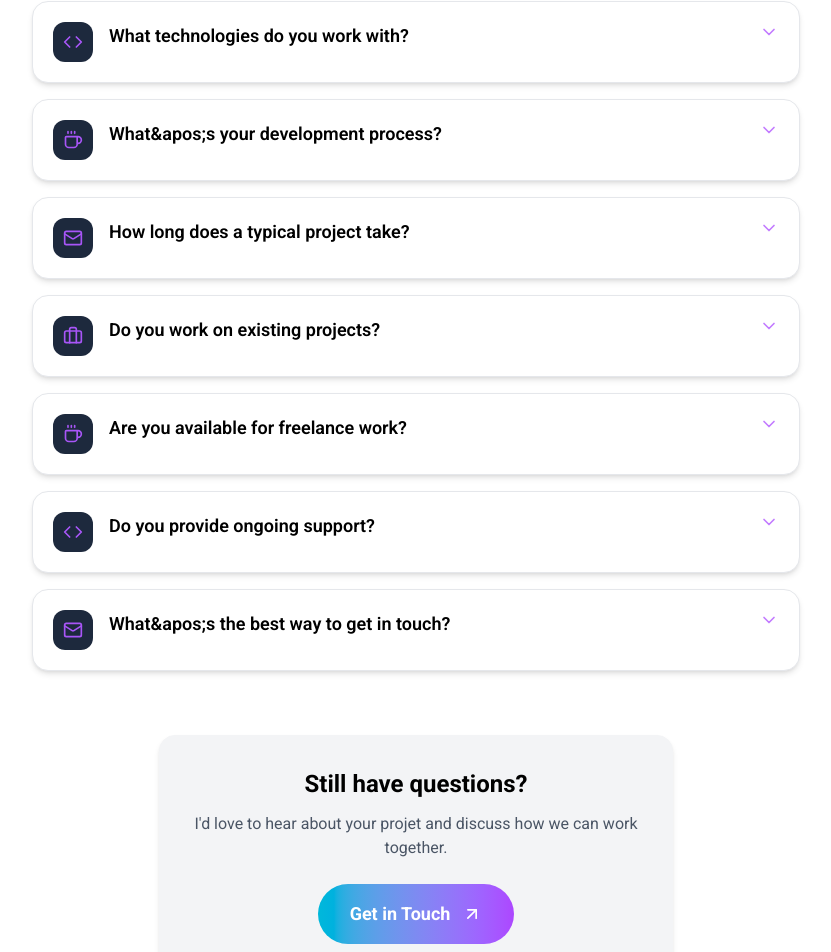
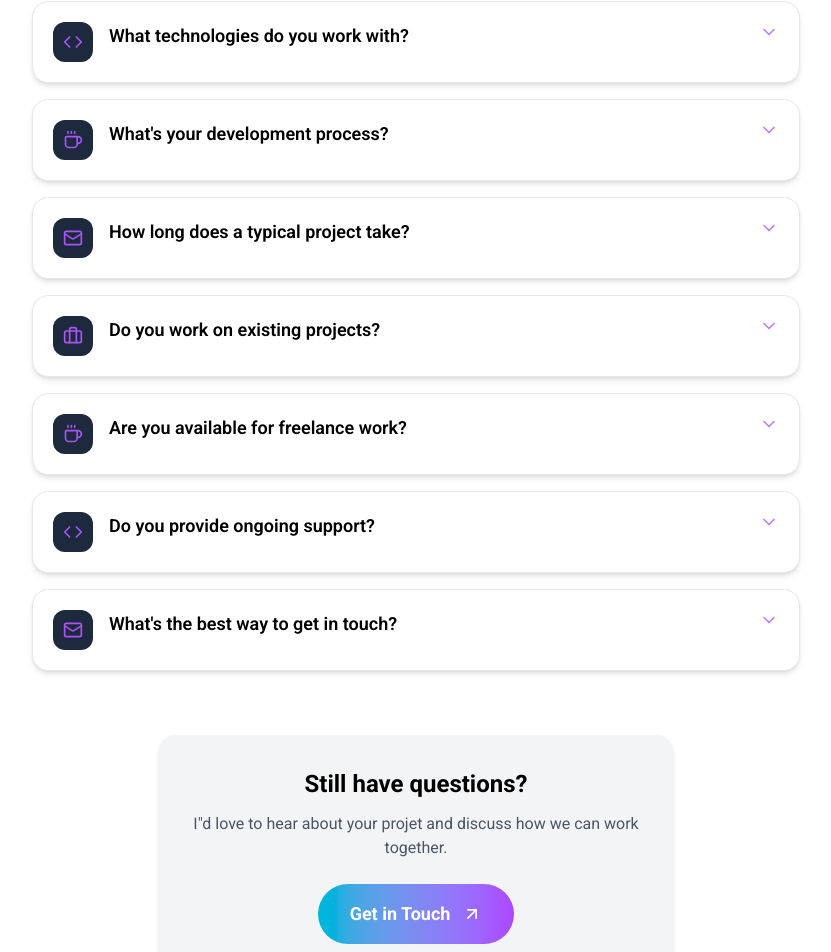
Before and after one commit to basarbr7/basarbr7.github.io, a Next.js app: page / in a window 1280 px wide. Shown: the part 4940-5892 px from the top of the page, without its empty margins (224-1055 px from the left). Built offline with nearby package versions, Linux system fonts and the light colour scheme; no server answers.

Commit message:
remove faq aposts

```diff
--- a/src/component/FAQ.tsx
+++ b/src/component/FAQ.tsx
@@ -34,11 +34,11 @@ export default function FAQ() {
       icon: <Code className="w-5 h-5" />,
       question: "What technologies do you work with?",
       answer:
-        "I&apos;m proficient in JavaScript/TypeScript, React, Next.js, Node.js, Express, MongoDB, PostgreSQL, Tailwind CSS, and various other modern web technologies. I&apos;m always learning and adapting to new tools and frameworks to deliver the best solutions.",
+        "I'm proficient in JavaScript/TypeScript, React, Next.js, Node.js, Express, MongoDB, PostgreSQL, Tailwind CSS, and various other modern web technologies. I&apos;m always learning and adapting to new tools and frameworks to deliver the best solutions.",
     },
     {
       icon: <Coffee className="w-5 h-5" />,
-      question: "What&apos;s your development process?",
+      question: "What's your development process?",
       answer:
         "I follow an agile approach: starting with discovery and planning, moving through design and prototyping, then development with regular check-ins, testing, and finally deployment with ongoing support. Communication and collaboration are key throughout the entire process.",
     },
@@ -52,13 +52,13 @@ export default function FAQ() {
       icon: <Briefcase className="w-5 h-5" />,
       question: "Do you work on existing projects?",
       answer:
-        "Absolutely! I&apos;m happy to help with bug fixes, feature additions, performance optimization, or complete redesigns of existing projects. I can work with your current tech stack or suggest improvements where beneficial.",
+        "Absolutely! I'm happy to help with bug fixes, feature additions, performance optimization, or complete redesigns of existing projects. I can work with your current tech stack or suggest improvements where beneficial.",
     },
     {
       icon: <Coffee className="w-5 h-5" />,
       question: "Are you available for freelance work?",
       answer:
-        "Yes, I&apos;m currently available for freelance projects and contract work. I'm open to both short-term and long-term collaborations. Feel free to reach out to discuss your project requirements and see how we can work together.",
+        "Yes, I'm currently available for freelance projects and contract work. I'm open to both short-term and long-term collaborations. Feel free to reach out to discuss your project requirements and see how we can work together.",
     },
     {
       icon: <Code className="w-5 h-5" />,
@@ -68,7 +68,7 @@ export default function FAQ() {
     },
     {
       icon: <Mail className="w-5 h-5" />,
-      question: "What&apos;s the best way to get in touch?",
+      question: "What's the best way to get in touch?",
       answer:
         "The easiest way to reach me is through the contact form on this site or via email. I typically respond within 24 hours. For urgent inquiries, you can also connect with me on LinkedIn or schedule a call.",
     },
@@ -128,8 +128,8 @@ export default function FAQ() {
           </h2>
 
           <p className="text-xl text-gray-400 max-w-2xl mx-auto">
-            Everything you need to know about working with me. Can&apos;t find what
-            you&apos;re looking for? Feel free to reach out!
+            {`Everything you need to know about working with me. Can't find what
+            you're looking for? Feel free to reach out!`}
           </p>
         </motion.div>
 
@@ -223,8 +223,8 @@ export default function FAQ() {
               Still have questions?
             </h3>
             <p className="text-gray-600 mb-6 max-w-md mx-auto">
-              I&apos;d love to hear about your projet and discuss how we can work
-              together.
+              {`I"d love to hear about your projet and discuss how we can work
+              together.`}
             </p>
             <motion.button
               className="group inline-flex items-center gap-3 px-8 py-4 bg-gradient-to-r from-cyan-500 to-purple-500 rounded-full text-white font-bold text-lg hover:shadow-2xl hover:shadow-purple-500/50 transition-all relative overflow-hidden cursor-pointer "
--- a/src/component/Skill.tsx
+++ b/src/component/Skill.tsx
@@ -124,7 +124,6 @@ export default function Skills() {
     "Frontend",
     "Backend",
     "Database",
-
     "Animation",
   ];
 
```
